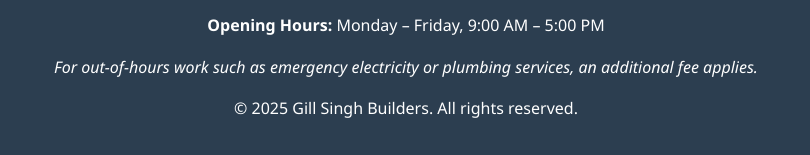
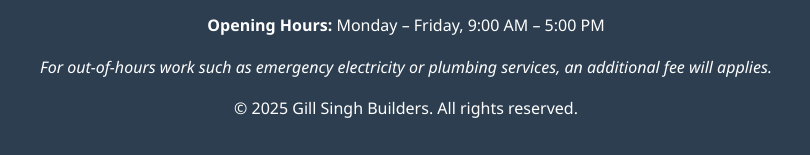
Before and after one commit to GillSinghBuilders/gillsinghbuilders.github.io, a plain HTML site: page index.html in a window 1280 px wide. Shown: the part 2131-2286 px from the top of the page, 234-1044 px from the left. Drawn offline with Linux system fonts and the light colour scheme.

Commit message:
Update index.html

```diff
--- a/index.html
+++ b/index.html
@@ -99,7 +99,7 @@
     <div class="container">
       <p><strong>Contact Number:</strong> 07459 638187</p>
       <p><strong>Opening Hours:</strong> Monday – Friday, 9:00 AM – 5:00 PM</p>
-      <p><em>For out-of-hours work such as emergency electricity or plumbing services, an additional fee applies.</em></p>
+      <p><em>For out-of-hours work such as emergency electricity or plumbing services, an additional fee will applies.</em></p>
       <p>© 2025 Gill Singh Builders. All rights reserved.</p>
     </div>
   </footer>
```
